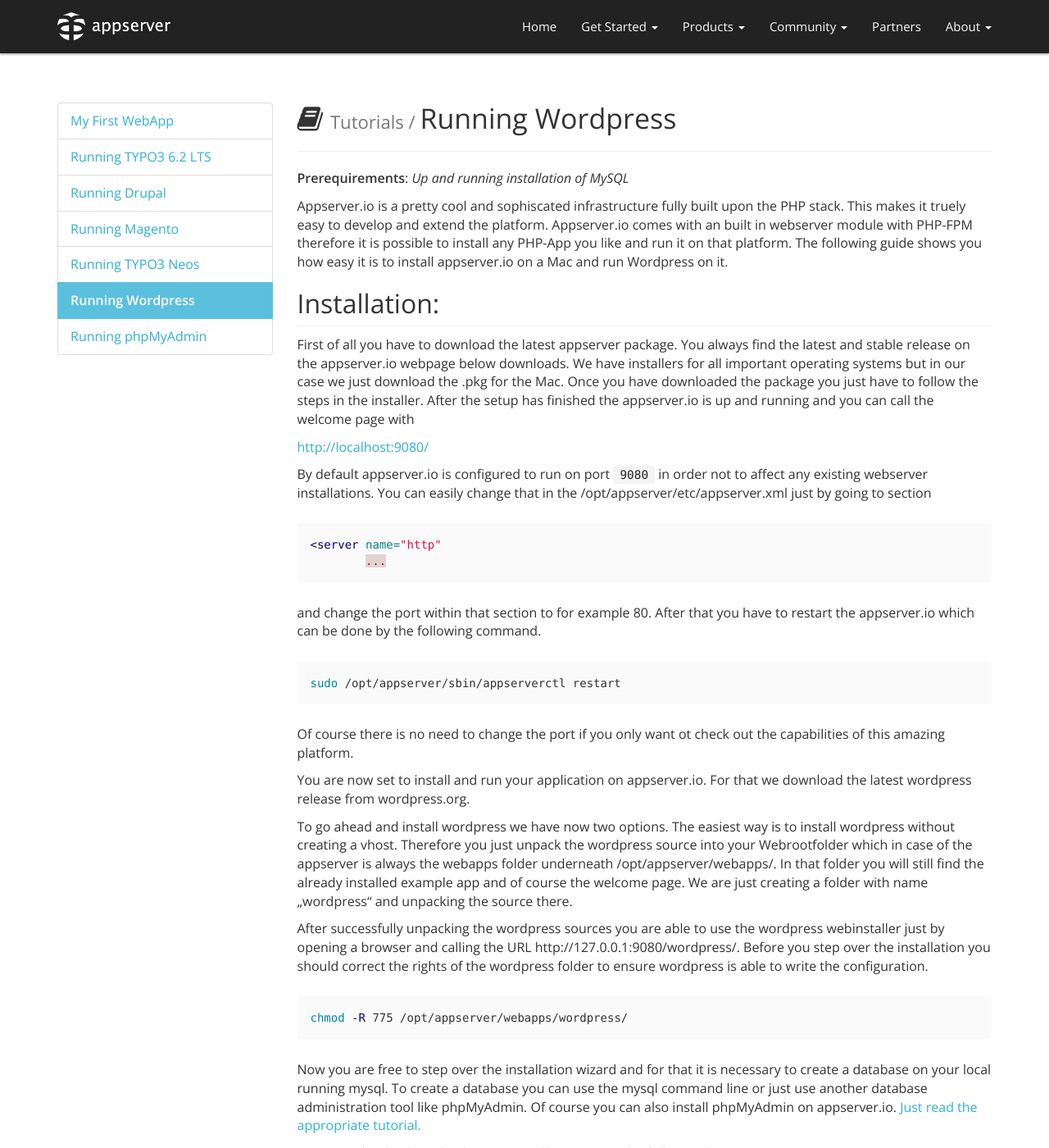
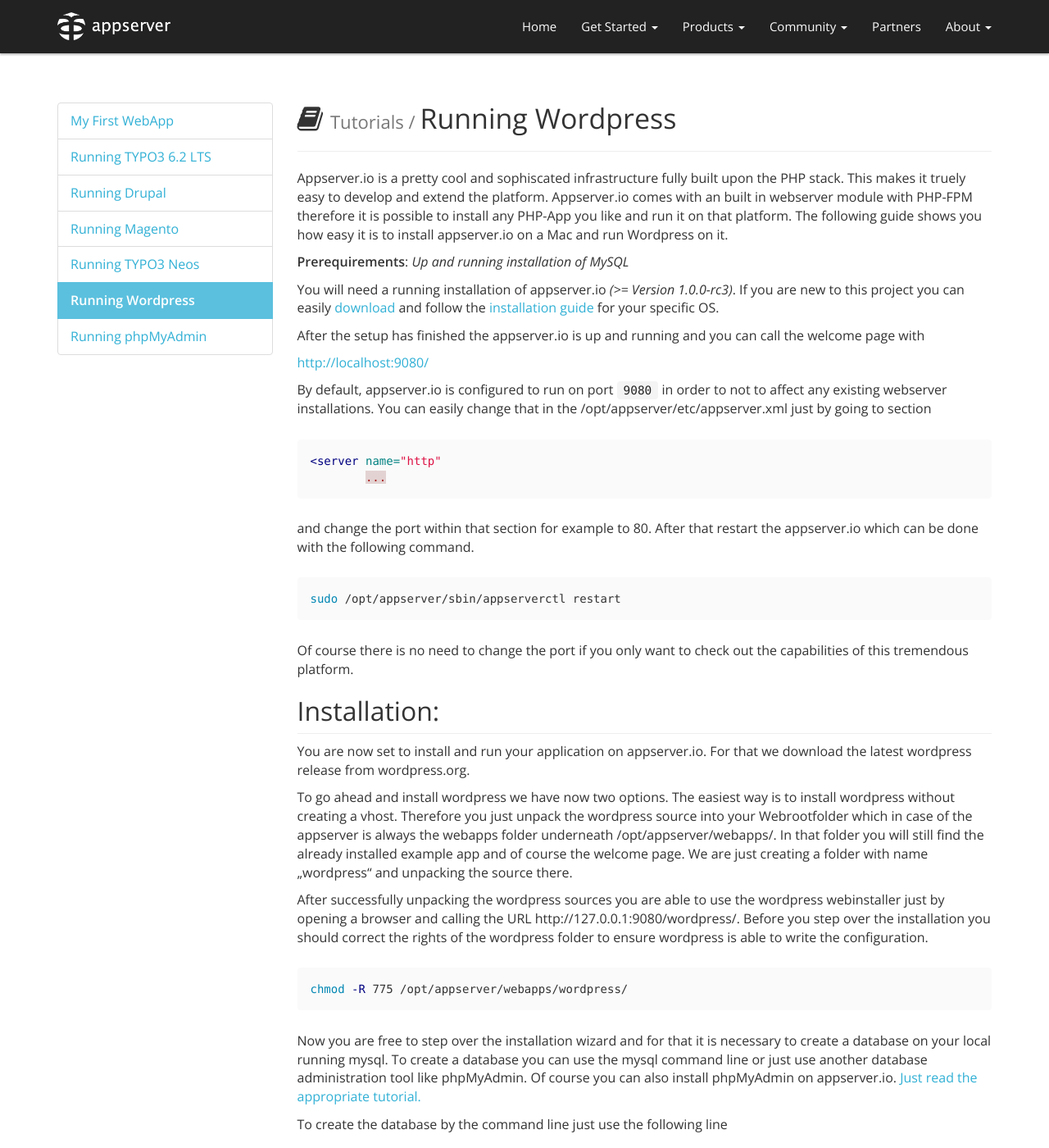
Before and after one commit to appserver-io/appserver, a Jekyll site: the page built from _tuts/running-wordpress-on-appserver-io.md, in a window 1280 px wide and 1400 px high. Shown: the whole window at 82% size. Built offline with Jekyll 4.4.1, drawn with Linux system fonts in a browser that asks for light colours; nearby versions of some CDN libraries; library files that are not in the unit come from our copies; Markdown is read by kramdown in place of the engine named in the settings; comment, search, counter and statistics services are not loaded.

Commit message:
Update running-wordpress-on-appserver-io.md

````diff
--- a/_tuts/running-wordpress-on-appserver-io.md
+++ b/_tuts/running-wordpress-on-appserver-io.md
@@ -9,22 +9,24 @@
 permalink: /get-started/tutorials/running-wordpress-on-appserver-io.html
 ---
 
-**Prerequirements**: *Up and running installation of MySQL*
 
 Appserver.io is a pretty cool and sophiscated infrastructure fully built upon the PHP stack. This makes it truely easy
 to develop and extend the platform. Appserver.io comes with an built in webserver module with PHP-FPM therefore it is
 possible to install any PHP-App you like and run it on that platform. The following guide shows you how easy it is to
 install appserver.io on a Mac and run Wordpress on it.
 
-##Installation:
-First of all you have to download the latest appserver package. You always find the latest and stable release on the
-appserver.io webpage below downloads. We have installers for all important operating systems but in our case we just
-download the .pkg for the Mac. Once you have downloaded the package you just have to follow the steps in the installer.
+
+**Prerequirements**: *Up and running installation of MySQL*
+
+You will need a running installation of appserver.io *(>= Version 1.0.0-rc3)*. If you are new to this
+project you can easily [download](<{{ "/get-started/downloads.html" | prepend: site.baseurl }}>) and follow the
+[installation guide](<{{ "/get-started/documentation/installation.html" | prepend: site.baseurl }}>) for your specific OS.
+
 After the setup has finished the appserver.io is up and running and you can call the welcome page with
 
 [http://localhost:9080/](<http://localhost:9080/>)
 
-By default appserver.io is configured to run on port `9080` in order not to affect any existing webserver installations.
+By default, appserver.io is configured to run on port `9080` in order to not to affect any existing webserver installations.
 You can easily change that in the /opt/appserver/etc/appserver.xml just by going to section
 
 ```xml
@@ -32,14 +34,19 @@
 	...
 ```
 
-and change the port within that section to for example 80. After that you have to restart the appserver.io which can be
-done by the following command.
+and change the port within that section for example to 80. After that restart the appserver.io which can be
+done with the following command.
 
 ```bash
 sudo /opt/appserver/sbin/appserverctl restart
 ```
 
-Of course there is no need to change the port if you only want ot check out the capabilities of this amazing platform.
+Of course there is no need to change the port if you only want to check out the capabilities of this tremendous platform.
+
+
+
+
+##Installation:
 
 You are now set to install and run your application on appserver.io. For that we download the latest wordpress release
 from wordpress.org.
````
